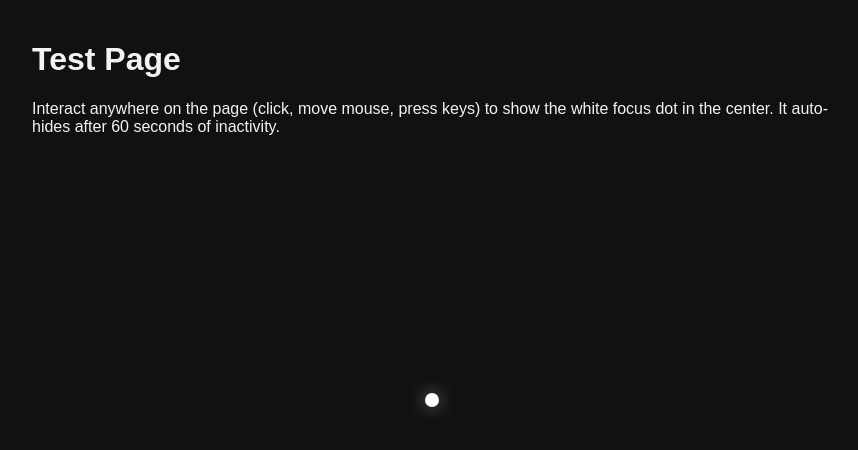
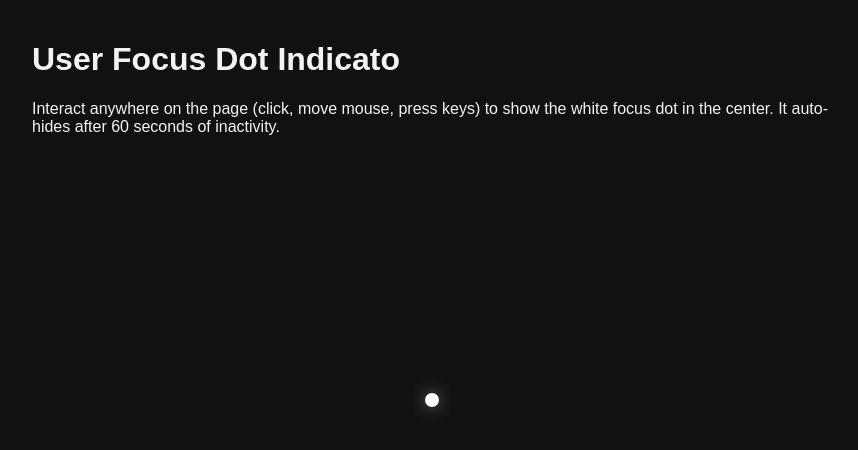
Before and after one commit to swayam15151/Dot, a plain HTML site: page index.html in a window 1280 px wide. Shown: the whole page, without its empty margins (208-1066 px from the left). Drawn offline with Linux system fonts and the light colour scheme.

Commit message:
Update index.html

```diff
--- a/index.html
+++ b/index.html
@@ -43,7 +43,7 @@
 </head>
 <body>
     <div class="content">
-        <h1>Test Page</h1>
+        <h1>User Focus Dot Indicato</h1>
     <p>Interact anywhere on the page (click, move mouse, press keys) to show the white focus dot in the center. It auto-hides after 60 seconds of inactivity.</p>
     </div>
     <div id="focus-dot"></div>
```
